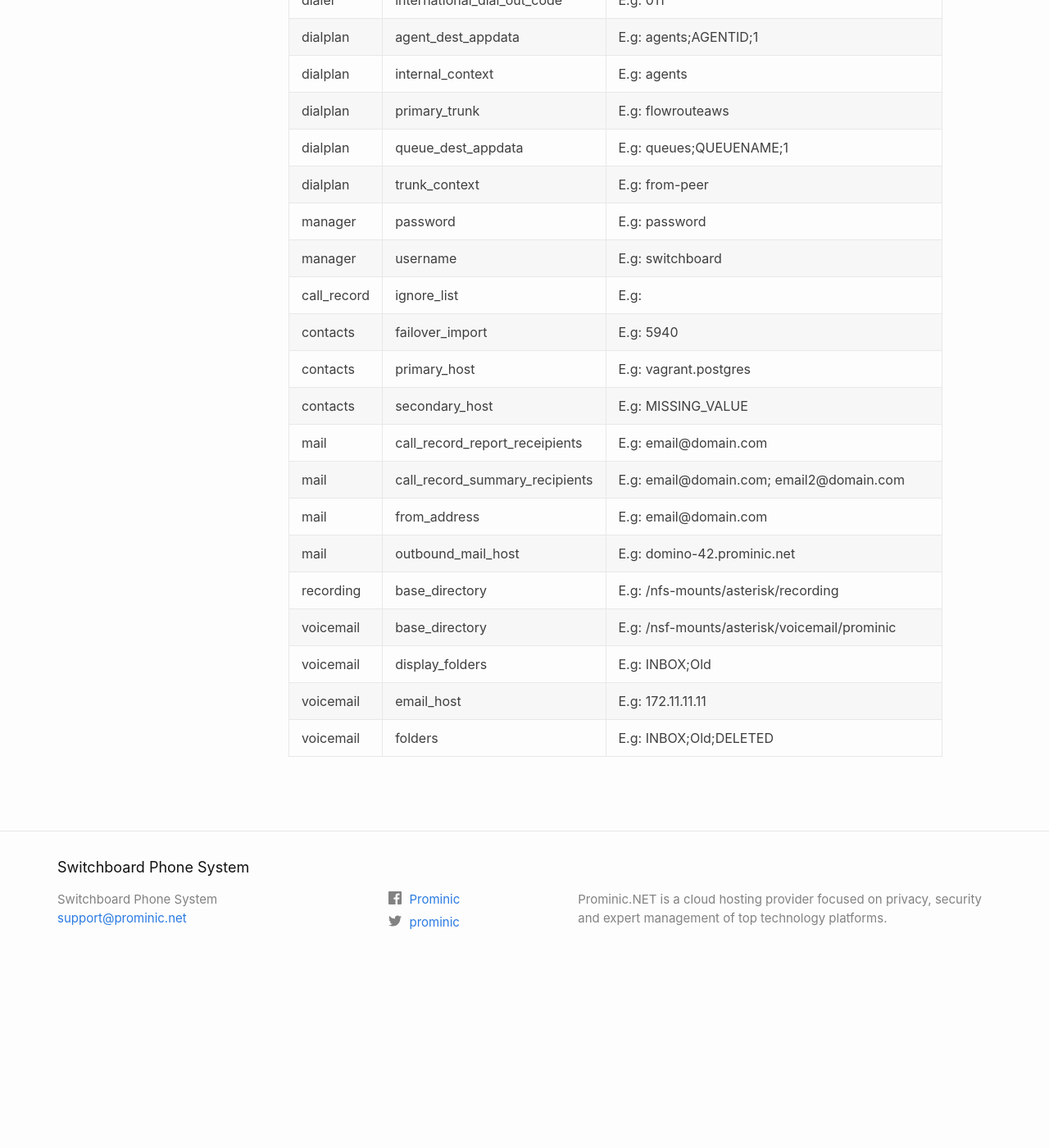
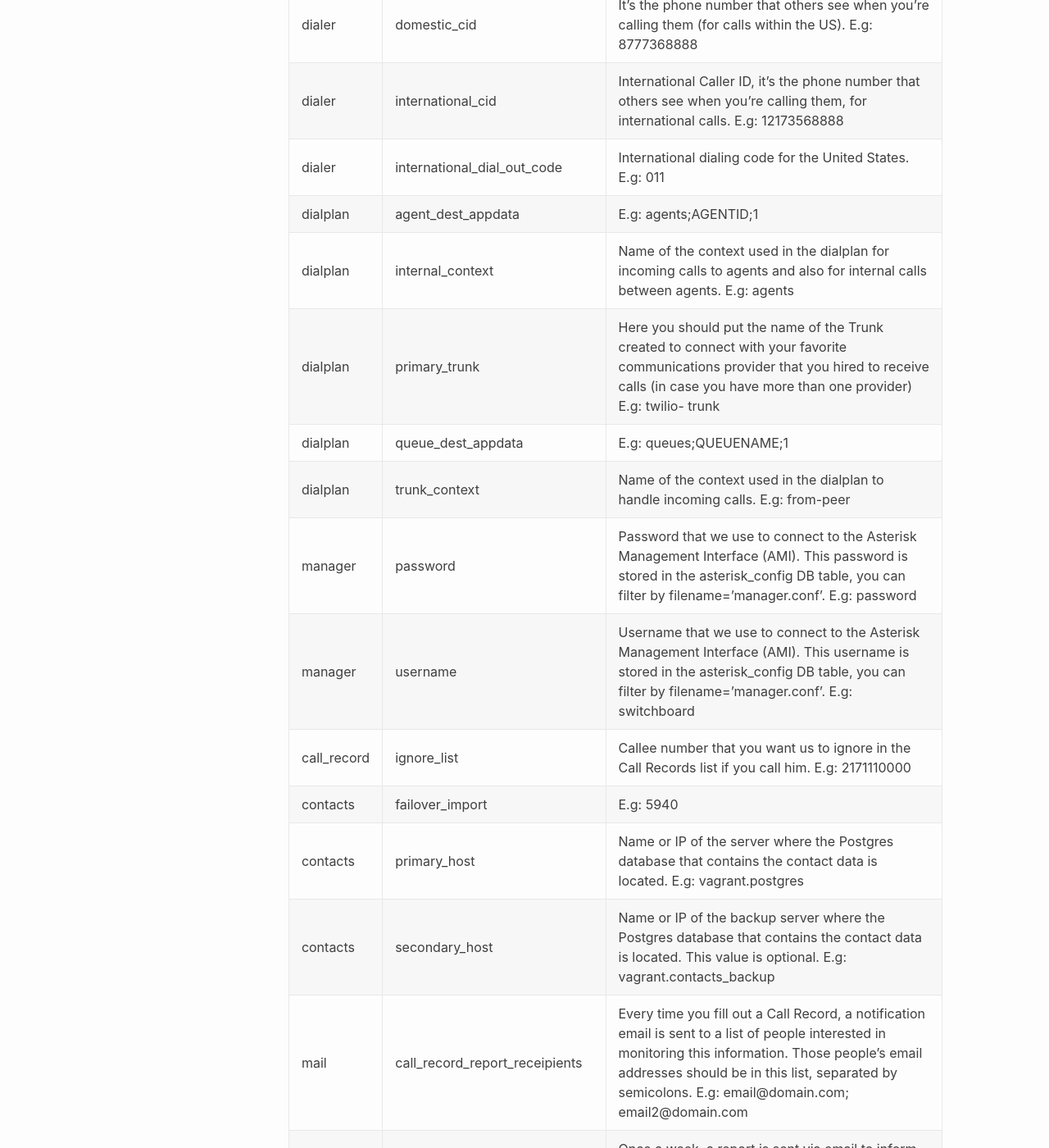
Before and after one commit to PhoneSwitchBoard/Switchboard-Website-Docs, a Jekyll site: the page built from docs/interface_config.md, in a window 1280 px wide and 1400 px high, scrolled down 1493 px. Shown: the whole window at 82% size. Built offline with Jekyll 4.4.1, drawn with Linux system fonts in a browser that asks for light colours; before the commit the page ends 2689 px from its top, so only the background shows below that; some of the changed text lies outside the part shown.

Commit message:
Interface config updates

```diff
--- a/docs/interface_config.md
+++ b/docs/interface_config.md
@@ -25,27 +25,27 @@ Below is a list where you will find all the configuration variables, with a desc
 | general      | postgres_username              | Postgres user, owner or privileged user in your Postgres configuration to log and access the database from the Switchboard interface. E.g: asterisk_role                               |
 | general      | postgres_password              | Password of the Postgres user that you chose in postgres_username, to connect and access the database from the Switchboard interface. E.g: 12345678                                    |
 | general      | postgres_port                  | The PostgreSQL database service is available by default on port 5432. But if you have a custom configuration that uses a different connection port, you can specify it here. E.g: 5433 |
-| dialer       | dial_out_trunk                 | E.g: flowrouteaws                                                                                                                                                                      |
-| dialer       | domestic_cid                   | E.g: 8777368888                                                                                                                                                                        |
-| dialer       | international_cid              | E.g: 12173568888                                                                                                                                                                       |
-| dialer       | international_dial_out_code    | E.g: 011                                                                                                                                                                               |
+| dialer       | dial_out_trunk                 | Here you should put the name of the Trunk created to connect with your favorite communications provider that you hired to make calls (in case you have more than one provider) E.g: twilio-trunk                                                                                                                                                                      |
+| dialer       | domestic_cid                   | It's the phone number that others see when you're calling them (for calls within the US). E.g: 8777368888                                                                                                                                                                        |
+| dialer       | international_cid              | International Caller ID, it's the phone number that others see when you're calling them, for international calls. E.g: 12173568888                                                                                                                                                                       |
+| dialer       | international_dial_out_code    | International dialing code for the United States. E.g: 011                                                                                                                                                                               |
 | dialplan     | agent_dest_appdata             | E.g: agents;AGENTID;1                                                                                                                                                                  |
-| dialplan     | internal_context               | E.g: agents                                                                                                                                                                            |
-| dialplan     | primary_trunk                  | E.g: flowrouteaws                                                                                                                                                                      |
+| dialplan     | internal_context               | Name of the context used in the dialplan for incoming calls to agents and also for internal calls between agents. E.g: agents                                                                                                                                                                            |
+| dialplan     | primary_trunk                  | Here you should put the name of the Trunk created to connect with your favorite communications provider that you hired to receive calls (in case you have more than one provider) E.g: twilio- trunk                                                                                                                                                                      |
 | dialplan     | queue_dest_appdata             | E.g: queues;QUEUENAME;1                                                                                                                                                                |
-| dialplan     | trunk_context                  | E.g: from-peer                                                                                                                                                                         |
-| manager      | password                       | E.g: password                                                                                                                                                                          |
-| manager      | username                       | E.g: switchboard                                                                                                                                                                       |
-| call_record  | ignore_list                    | E.g:                                                                                                                                                                                   |
+| dialplan     | trunk_context                  | Name of the context used in the dialplan to handle incoming calls. E.g: from-peer                                                                                                                                                                         |
+| manager      | password                       | Password that we use to connect to the Asterisk Management Interface (AMI). This password is stored in the asterisk_config DB table, you can filter by filename='manager.conf'. E.g: password                                                                                                                                                                          |
+| manager      | username                       | Username that we use to connect to the Asterisk Management Interface (AMI). This username is stored in the asterisk_config DB table, you can filter by filename=’manager.conf’. E.g: switchboard                                                                                                                                                                       |
+| call_record  | ignore_list                    | Callee number that you want us to ignore in the Call Records list if you call him. E.g: 2171110000                                                                                                                                                                                  |
 | contacts     | failover_import                | E.g: 5940                                                                                                                                                                              |
-| contacts     | primary_host                   | E.g: vagrant.postgres                                                                                                                                                                  |
-| contacts     | secondary_host                 | E.g: MISSING_VALUE                                                                                                                                                                     |
-| mail         | call_record_report_receipients | E.g: email@domain.com                                                                                                                                                                  |
-| mail         | call_record_summary_recipients | E.g: email@domain.com; email2@domain.com                                                                                                                                               |
-| mail         | from_address                   | E.g: email@domain.com                                                                                                                                                                  |
-| mail         | outbound_mail_host             | E.g: domino-42.prominic.net                                                                                                                                                            |
-| recording    | base_directory                 | E.g: /nfs-mounts/asterisk/recording                                                                                                                                                    |
-| voicemail    | base_directory                 | E.g: /nsf-mounts/asterisk/voicemail/prominic                                                                                                                                           |
-| voicemail    | display_folders                | E.g: INBOX;Old                                                                                                                                                                         |
+| contacts     | primary_host                   | Name or IP of the server where the Postgres database that contains the contact data is located. E.g: vagrant.postgres                                                                                                                                                                  |
+| contacts     | secondary_host                 | Name or IP of the backup server where the Postgres database that contains the contact data is located. This value is optional. E.g: vagrant.contacts_backup                                                                                                                                                                     |
+| mail         | call_record_report_receipients | Every time you fill out a Call Record, a notification email is sent to a list of people interested in monitoring this information. Those people's email addresses should be in this list, separated by semicolons. E.g: email@domain.com; email2@domain.com                                                                                                                                                                  |
+| mail         | call_record_summary_recipients | Once a week, a report is sent via email to inform how many Call Records (for the current week) are pending to be filled out by each agent. In this list you'll have the email addresses of the people who receive this report, separated by semicolons. E.g: email@domain.com; email2@domain.com                                                                                                                                               |
+| mail         | from_address                   | Email address from which Switchboard sends emails. E.g: email@domain.com                                                                                                                                                                  |
+| mail         | outbound_mail_host             | Email server from which you send emails. E.g: mail.domain.com                                                                                                                                                            |
+| recording    | base_directory                 | File directory where audio files for every call are automatically saved, regardless of which agent made or received it. E.g: /nfs-mounts/asterisk/recording                                                                                                                                                    |
+| voicemail    | base_directory                 | File directory where the audio files of received voicemails are saved. Asterisk works with the INBOX, Old and Deleted folders within a folder for each agent, which will be the Agent ID. E.g: /nsf-mounts/asterisk/voicemail/101/INBOX prominic                                                                                                                                           |
+| voicemail    | display_folders                | Voicemail audio files, included in these folders, which will be displayed in an agent's Dashboard. E.g: INBOX;Old                                                                                                                                                                         |
 | voicemail    | email_host                     | E.g: 172.11.11.11                                                                                                                                                                      |
-| voicemail    | folders                        | E.g: INBOX;Old;DELETED                                                                                                                                                                 |
+| voicemail    | folders                        | The folders that Asterisk needs in its file directory to save and manage voicemail audio files for each Agent. E.g: INBOX;Old;DELETED                                                                                                                                                                 |
```
